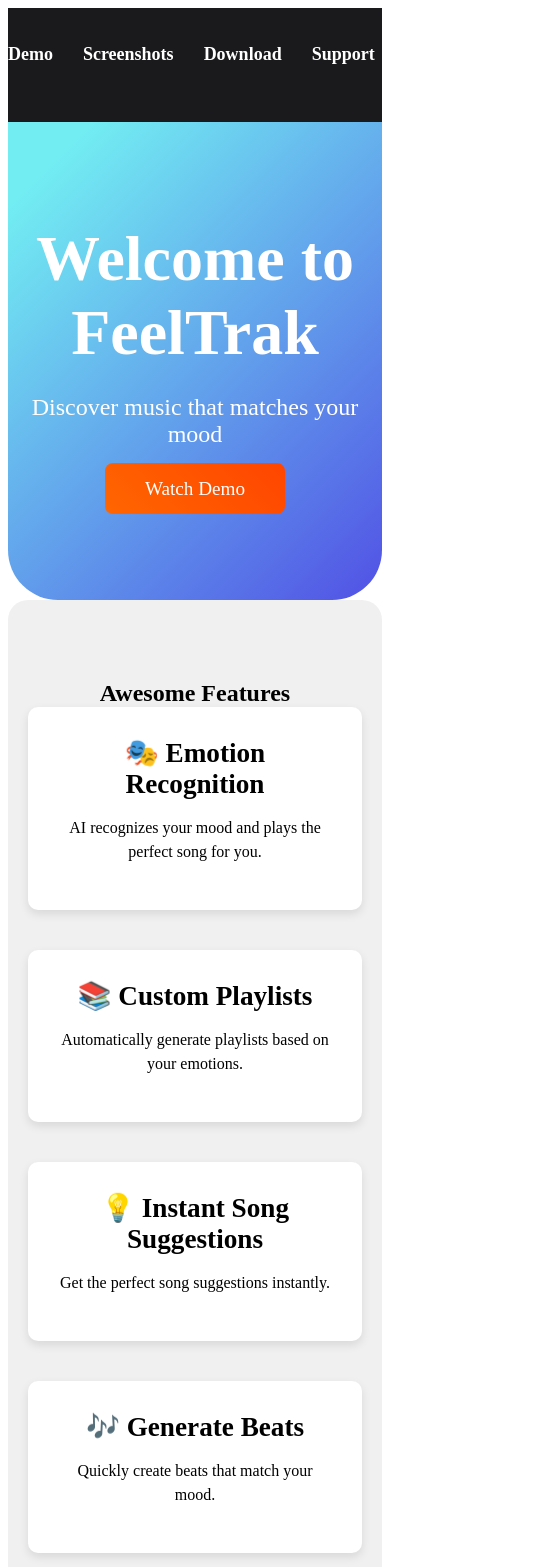
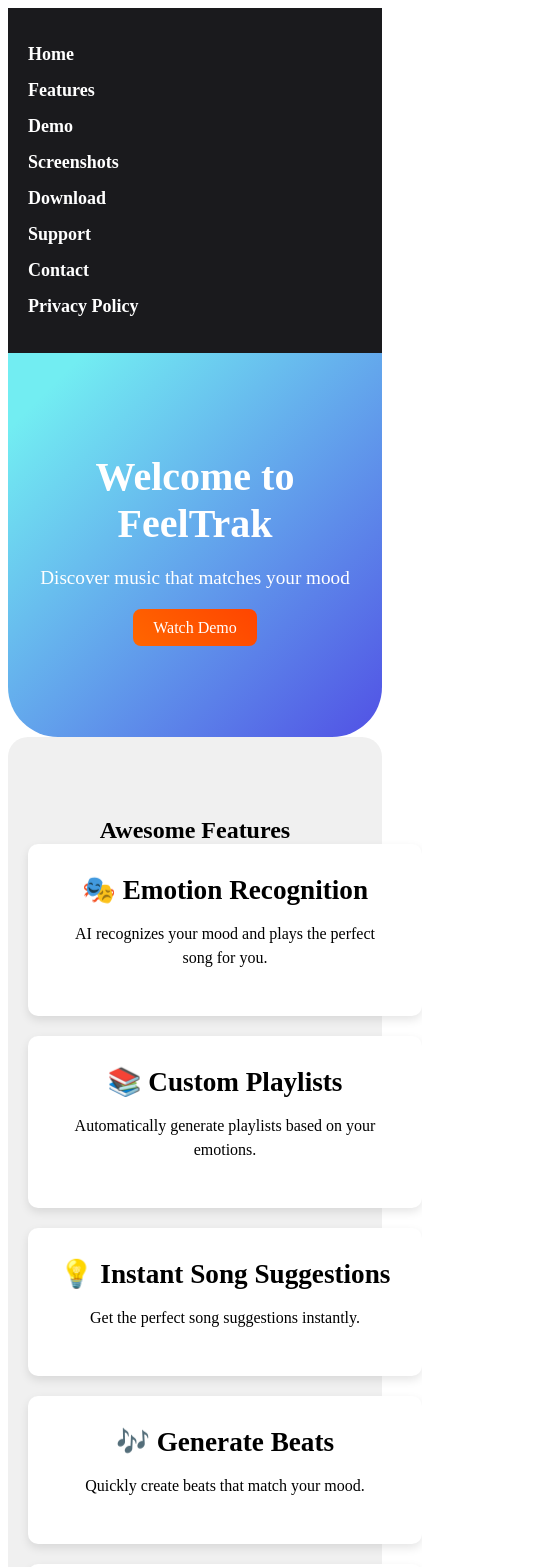
Before and after one commit to AntonioLabinjan/promo, a Vue app: page / in a window 390 px wide. Shown: the top 1567 px of the page, 555 px wide, since content can reach past the window. Built offline with nearby package versions, Linux system fonts and the light colour scheme.

Commit message:
Update App.vue

```diff
--- a/src/App.vue
+++ b/src/App.vue
@@ -395,4 +395,37 @@ footer {
   padding: 20px;
   margin-top: 40px;
 }
+
+@media only screen and (max-width: 768px) {
+  .hero h1 {
+    font-size: 2.5rem;
+  }
+
+  .hero p {
+    font-size: 1.2rem;
+  }
+
+  .features-grid {
+    display: block;
+  }
+
+  .feature-item {
+    margin-bottom: 20px;
+    width: 100%;
+  }
+
+  .cta-button, .download-button, .support-button {
+    padding: 10px 20px;
+    font-size: 1rem;
+  }
+
+  nav ul {
+    flex-direction: column;
+    gap: 15px;
+  }
+
+  .screenshot-grid img {
+    width: 100%;
+  }
+}
 </style>
```
